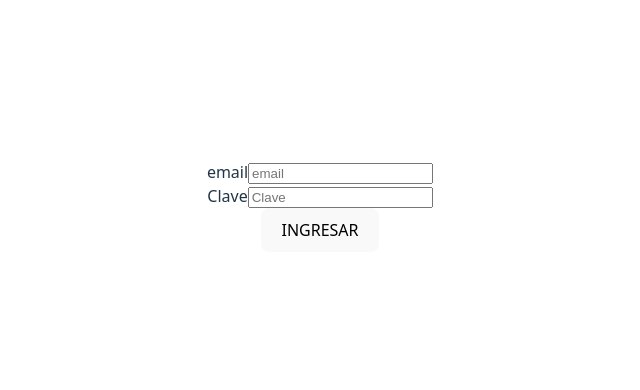
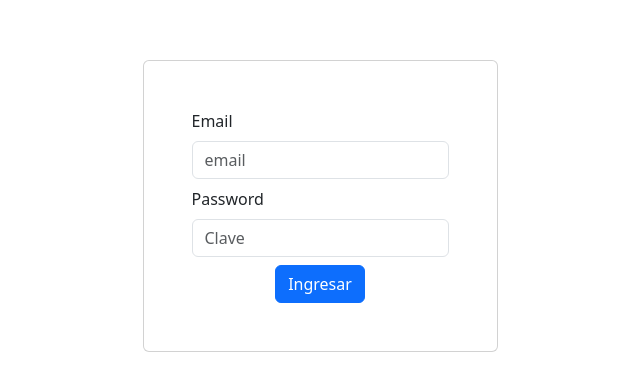
Before and after one commit to wistox07/task_master_front, a React (Vite) app: page /login in a window 1280 px wide. Shown: the part 194-584 px from the top of the page, without its empty margins (320-960 px from the left). Built offline with nearby package versions, Linux system fonts and the light colour scheme.

Commit message:
ReactToastify

```diff
--- a/package.json
+++ b/package.json
@@ -26,7 +26,7 @@
     "react-hook-form": "7.52.2",
     "react-icons": "5.2.1",
     "react-router-dom": "6.26.0",
-    "react-toastify": "10.0.5",
+    "react-toastify": "^10.0.5",
     "reactstrap": "^9.2.2",
     "sweetalert2": "11.12.4",
     "uuid": "^10.0.0",
--- a/src/App.tsx
+++ b/src/App.tsx
@@ -4,6 +4,7 @@ import Login from './Pages/Authentication/Login'
 import Task from './Pages/Task/Task';
 import PrivateRoute from './Routes/PrivateRoute';
 import { useLoginStore } from './Stores/LoginStore';
+import 'bootstrap/dist/css/bootstrap.min.css';
 
 
 
--- a/src/Pages/Authentication/Login.tsx
+++ b/src/Pages/Authentication/Login.tsx
@@ -1,5 +1,6 @@
 import { useForm } from 'react-hook-form'
-import { FormGroup, Label, Form } from 'reactstrap'
+import { FormGroup, Label, Form, Container, Row, Card, CardBody, Col } from 'reactstrap'
+import { Bounce, toast, ToastContainer } from "react-toastify";
 import { ErrorMessage } from '@hookform/error-message'
 import { useLoginStore } from '../../Stores/LoginStore'
 import { LoginRequest } from '../../Types/LoginTypes';
@@ -40,9 +41,20 @@ export default function Login() {
 
   const onSubmit = async (values: LoginRequest) => {
     let response =await callLogin(values)
-    console.log(response);
+
     if(response.error){
       console.log(response.message, response.message_detail)
+      toast.error('🦄 Wow so easy!', {
+        position: "top-right",
+        autoClose: 5000,
+        hideProgressBar: false,
+        closeOnClick: false,
+        pauseOnHover: true,
+        draggable: true,
+        progress: undefined,
+        theme: "light",
+        transition: Bounce,
+        });
       return
     }
     setToken(response.token)
@@ -52,19 +64,25 @@ export default function Login() {
 
 
   return (
-    <>
-        <Form onSubmit={handleSubmit(onSubmit)}>
-      <FormGroup>
-        <Label htmlFor='email' className='form-label'>
-          email
-        </Label>
-        <input
+    <Container>
+      <Row>
+        <Col>
+        <Card>
+          <CardBody>
+          <Form onSubmit={handleSubmit(onSubmit)}>
+      <FormGroup className="pb-2 mr-sm-2 mb-sm-0">
+      <Label htmlFor="email" className="d-block text-start">Email</Label>
+      <input
           type='text'
           placeholder='email'
           autoComplete='off'
           className='form-control'
           {...register('email', {
-            required: { value: true, message: 'Campo obligatorio' }
+            required: { value: true, message: 'Campo obligatorio' },
+            pattern: {
+              value : /^[a-zA-Z0-9._%+-]+@[a-zA-Z0-9.-]+\.[a-zA-Z]{2,4}$/,
+              message : 'El formato de correo es incorrecto'
+            }
           })}
         />
 
@@ -75,10 +93,8 @@ export default function Login() {
         />
       </FormGroup>
 
-      <FormGroup>
-        <Label className='form-label' htmlFor='password'>
-          Clave
-        </Label>
+      <FormGroup className="pb-2 mr-sm-2 mb-sm-0">
+      <Label htmlFor="password" className="d-block text-start">Password</Label>
         <input
           placeholder='Clave'
           autoComplete='off'
@@ -99,13 +115,35 @@ export default function Login() {
         />
       </FormGroup>
 
-      <div className='d-grid gap-2 mt-4'>
         <button className='btn btn-primary' type='submit'>
-          INGRESAR
+          Ingresar
         </button>
-      </div>
+
     </Form>
-    </>
+          </CardBody>
+        </Card>
+        </Col>
+      </Row>
+
+      <ToastContainer
+        position="top-right"
+        autoClose={5000}
+        hideProgressBar={false}
+        newestOnTop={false}
+        closeOnClick={false}
+        rtl={false}
+        pauseOnFocusLoss
+        draggable
+        pauseOnHover
+        theme="light"
+        transition={Bounce}
+        />
+    </Container>
+
+
+
+
+
   )
 
 
```
Also changed, not shown: 1 other file (tests, documents, lock files or other folders).
